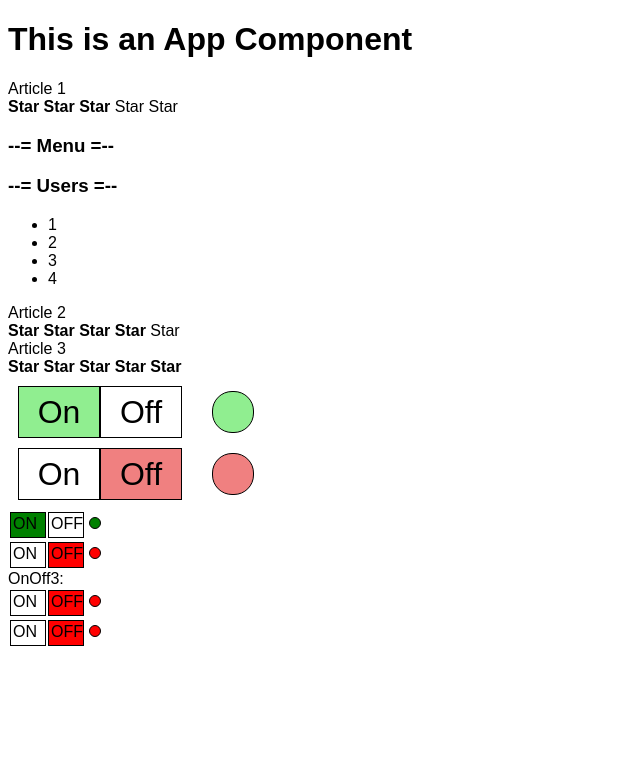
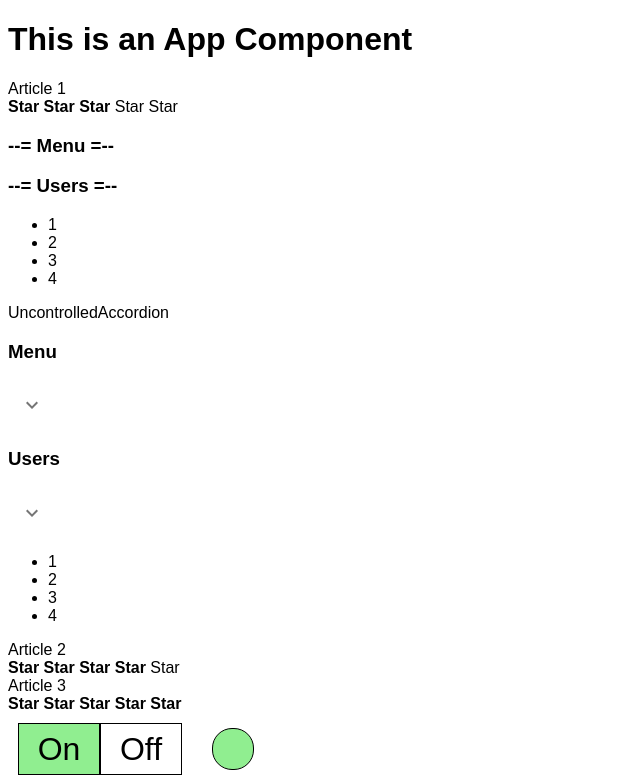
Before and after one commit to yuvinogradov/react_kbzda, a React (Create React App) app: page / in a window 1280 px wide. Shown: the top 784 px of the page, without its empty margins (0-640 px from the left). Built offline with nearby package versions, Linux system fonts and the light colour scheme.

Commit message:
converted accordeon to collapsed

```diff
--- a/src/App.tsx
+++ b/src/App.tsx
@@ -1,6 +1,7 @@
 import * as React from "react";
 import "./styles.css";
 import Accordion from "./components/Accordion/Accordion";
+import UncontrolledAccordion from "./components/UncontrolledAccordion/UncontrolledAccordion";
 import Rating from "./components/Rating/Rating";
 import OnOff, { OnOff2, OnOff3 } from "./components/OnOff/OnOff";
 
@@ -20,6 +21,9 @@ function App() {
       <Rating value={3} />
       <Accordion title="Menu" collapsed={true} />
       <Accordion title="Users" collapsed={false} />
+      UncontrolledAccordion
+      <UncontrolledAccordion title="Menu" collapsedDefault={true} />
+      <UncontrolledAccordion title="Users" collapsedDefault={false} />
       Article 2
       <Rating value={4} />
       Article 3
--- /dev/null
+++ b/src/components/UncontrolledAccordion/UncontrolledAccordion.tsx
@@ -0,0 +1,46 @@
+import React, { useState } from "react";
+import IconButton from "@material-ui/core/IconButton";
+import ExpandMoreIcon from "@material-ui/icons/ExpandMore";
+
+type AccordionTitlePropsType = {
+  title: string;
+};
+
+type AccordionPropsType = {
+  title: string;
+  collapsedDefault: boolean;
+};
+
+function AccordionTitle(props: AccordionTitlePropsType) {
+  return <h3>{props.title}</h3>;
+}
+
+function AccordionBody() {
+  return (
+    <ul>
+      <li>1</li>
+      <li>2</li>
+      <li>3</li>
+      <li>4</li>
+    </ul>
+  );
+}
+
+function UncontrolledAccordion(props: AccordionPropsType) {
+  let [isCollapsed, setCollapsed] = useState<Boolean>(props.collapsedDefault);
+  const collapseButtonClickHandler = () => {
+    setCollapsed(!isCollapsed);
+  };
+  return (
+    <>
+      <AccordionTitle title={props.title} />{" "}
+      <IconButton onClick={collapseButtonClickHandler}>
+        <ExpandMoreIcon />
+      </IconButton>
+      {/* {props.collapsed ? "" : <AccordionBody />} */}
+      {!isCollapsed && <AccordionBody />}
+    </>
+  );
+}
+
+export default UncontrolledAccordion;
```
Also changed, not shown: package.json (+4 -7 lines).
